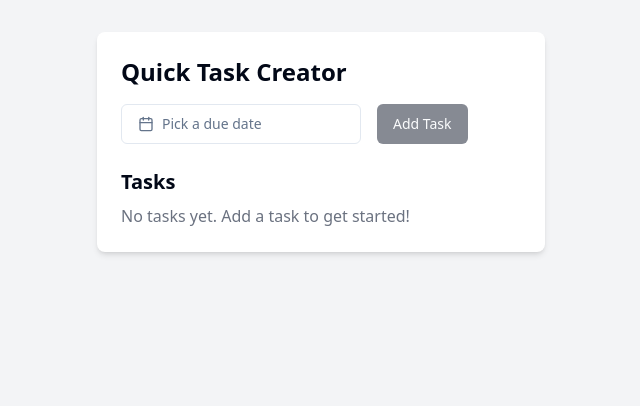
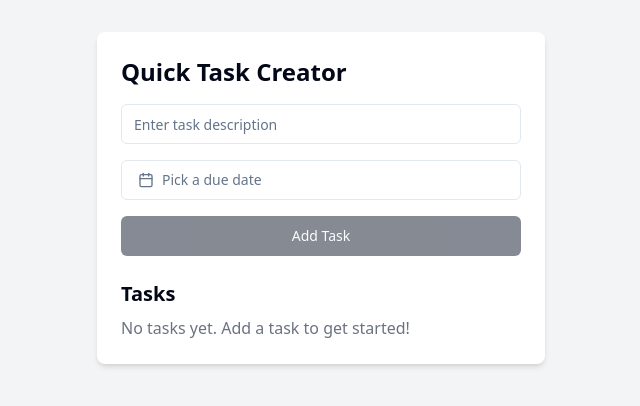
Before and after one commit to tunyairkad/task-snapper, a React (Vite) app: page / in a window 1280 px wide. Shown: the top 406 px of the page, without its empty margins (319-959 px from the left). Built offline with nearby package versions, Linux system fonts and the light colour scheme.

Commit message:
Add task description prompt
Implement a prompt to ask for the description of the task when creating a new task in the application.
[skip gpt_engineer]

```diff
--- a/src/components/TaskList.jsx
+++ b/src/components/TaskList.jsx
@@ -11,7 +11,7 @@ const TaskList = ({ tasks }) => {
         <ul className="space-y-2">
           {tasks.map((task) => (
             <li key={task.id} className="bg-gray-50 p-3 rounded-md">
-              <p className="font-medium">Task #{task.id}</p>
+              <p className="font-medium">{task.description}</p>
               <p className="text-sm text-gray-600">
                 Due: {format(new Date(task.dueDate), 'PPP')}
               </p>
--- a/src/pages/Index.jsx
+++ b/src/pages/Index.jsx
@@ -2,6 +2,7 @@ import React, { useState } from 'react';
 import { Button } from "@/components/ui/button";
 import { Calendar } from "@/components/ui/calendar";
 import { Popover, PopoverContent, PopoverTrigger } from "@/components/ui/popover";
+import { Input } from "@/components/ui/input";
 import { format } from "date-fns";
 import { Calendar as CalendarIcon } from "lucide-react";
 import { cn } from "@/lib/utils";
@@ -11,12 +12,14 @@ import { addTask } from '../utils/taskUtils';
 const Index = () => {
   const [tasks, setTasks] = useState([]);
   const [date, setDate] = useState();
+  const [description, setDescription] = useState('');
 
   const handleAddTask = () => {
-    if (date) {
-      const newTask = addTask(date);
+    if (date && description.trim()) {
+      const newTask = addTask(date, description);
       setTasks([...tasks, newTask]);
       setDate(undefined);
+      setDescription('');
     }
   };
 
@@ -24,13 +27,20 @@ const Index = () => {
     <div className="min-h-screen bg-gray-100 p-8">
       <div className="max-w-md mx-auto bg-white rounded-lg shadow-md p-6">
         <h1 className="text-2xl font-bold mb-4">Quick Task Creator</h1>
-        <div className="flex items-center space-x-4 mb-6">
+        <div className="space-y-4 mb-6">
+          <Input
+            type="text"
+            placeholder="Enter task description"
+            value={description}
+            onChange={(e) => setDescription(e.target.value)}
+            className="w-full"
+          />
           <Popover>
             <PopoverTrigger asChild>
               <Button
                 variant={"outline"}
                 className={cn(
-                  "w-[240px] justify-start text-left font-normal",
+                  "w-full justify-start text-left font-normal",
                   !date && "text-muted-foreground"
                 )}
               >
@@ -47,7 +57,9 @@ const Index = () => {
               />
             </PopoverContent>
           </Popover>
-          <Button onClick={handleAddTask} disabled={!date}>Add Task</Button>
+          <Button onClick={handleAddTask} disabled={!date || !description.trim()} className="w-full">
+            Add Task
+          </Button>
         </div>
         <TaskList tasks={tasks} />
       </div>
--- a/src/utils/taskUtils.js
+++ b/src/utils/taskUtils.js
@@ -1,8 +1,9 @@
 let taskIdCounter = 1;
 
-export const addTask = (dueDate) => {
+export const addTask = (dueDate, description) => {
   const newTask = {
     id: taskIdCounter++,
+    description,
     dueDate: dueDate.toISOString(),
   };
   return newTask;
```
